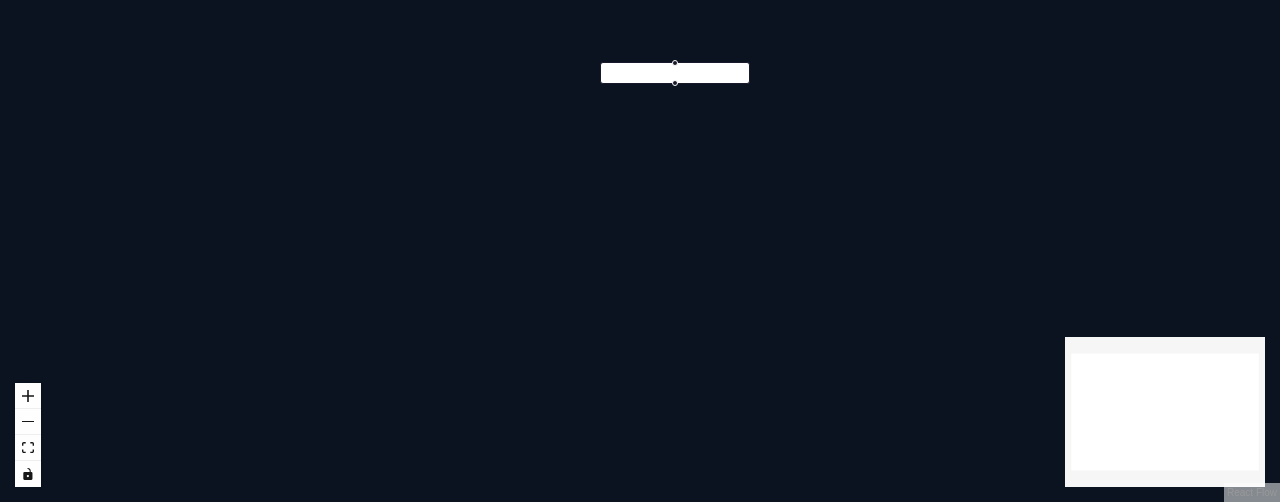
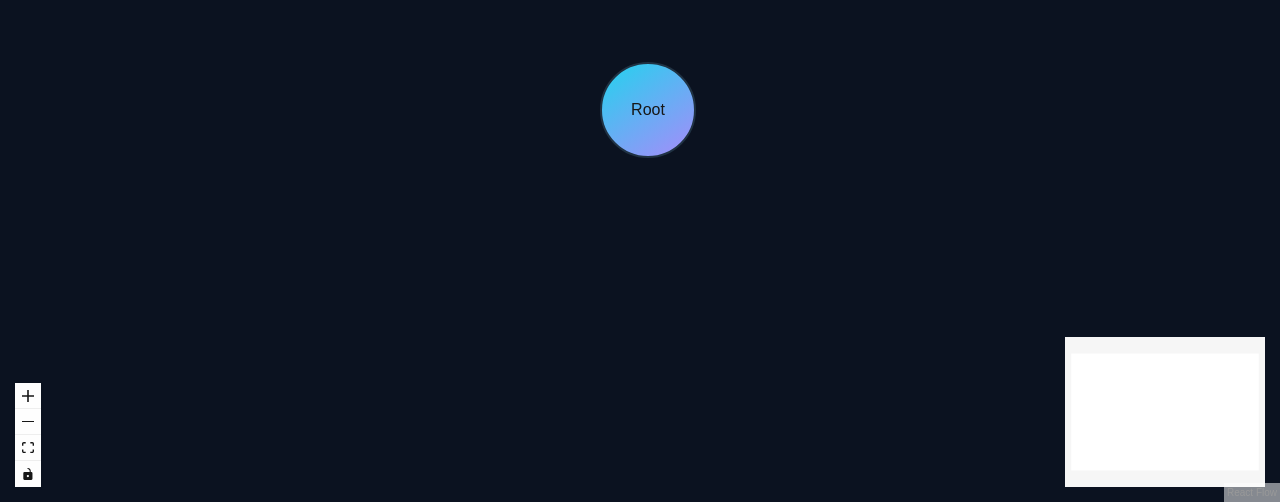
Before and after one commit to DaChickenGamer/HackOhio-2025, a Next.js app: page /graph in a window 1280 px wide. Shown: the part 298-800 px from the top of the page. Built offline with nearby package versions, Linux system fonts and the light colour scheme.

Commit message:
feat: add custom circular person node and initial React Flow setup

```diff
--- a/app/graph/page.tsx
+++ b/app/graph/page.tsx
@@ -1,7 +1,7 @@
 "use client";
 
 import { useState, useCallback } from "react";
-import { ReactFlow, Controls, MiniMap, type Node, type Edge } from "@xyflow/react";
+import { ReactFlow, Controls, MiniMap, type Node, type NodeProps, type Edge } from "@xyflow/react";
 import "@xyflow/react/dist/style.css";
 
 const THEME = {
@@ -9,6 +9,8 @@ const THEME = {
   panel: "#101826",
   text: "#e6eef6",
   primary: "#22d3ee",
+  secondary: "#a78bfa",
+  border: "#203243",
 };
 
 type PersonData = {
@@ -17,10 +19,29 @@ type PersonData = {
   lastName: string;
 };
 
+const PersonCircleNode: React.FC<NodeProps<Node<PersonData>>> = ({ data }) => {
+  return (
+    <div
+      className="relative flex items-center justify-center w-24 h-24 rounded-full"
+      style={{
+        background: `linear-gradient(145deg, ${THEME.primary} 0%, ${THEME.secondary} 100%)`,
+        border: `2px solid ${THEME.border}`,
+      }}
+    >
+      {data.firstName} {data.lastName}
+    </div>
+  );
+};
+
+const nodeTypes = {
+  person: PersonCircleNode,
+};
+
 const initialNodes: Node<PersonData>[] = [
   {
     id: "root",
     position: { x: 600, y: 360 },
+    type: "person",
     data: { id: "root", firstName: "Root", lastName: "" },
   },
 ];
@@ -33,7 +54,7 @@ export default function GraphPage() {
 
   return (
     <div style={{ width: "100vw", height: "100vh", background: THEME.bg }}>
-      <ReactFlow nodes={nodes} edges={edges}>
+      <ReactFlow nodes={nodes} edges={edges} nodeTypes={nodeTypes}>
         <Controls />
         <MiniMap />
       </ReactFlow>
```
